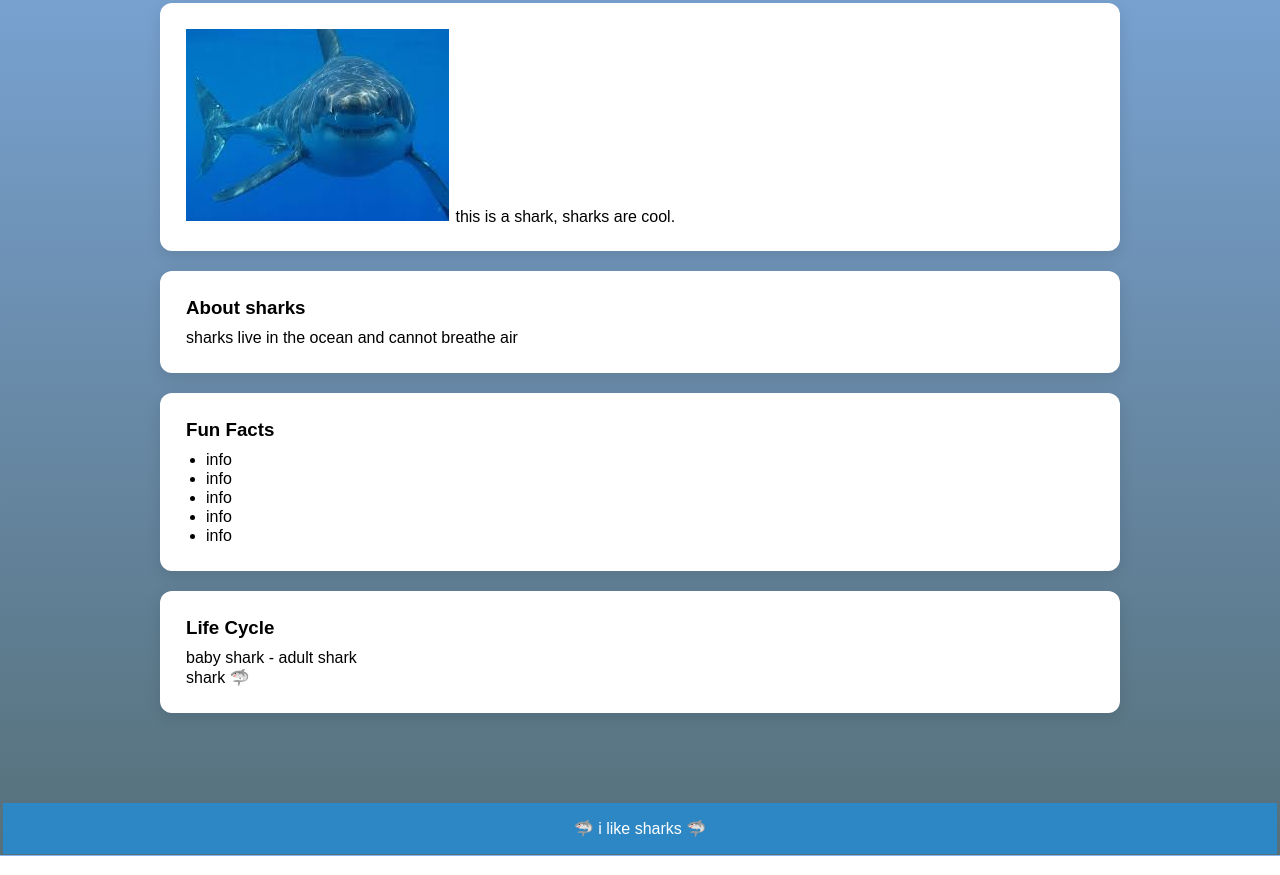
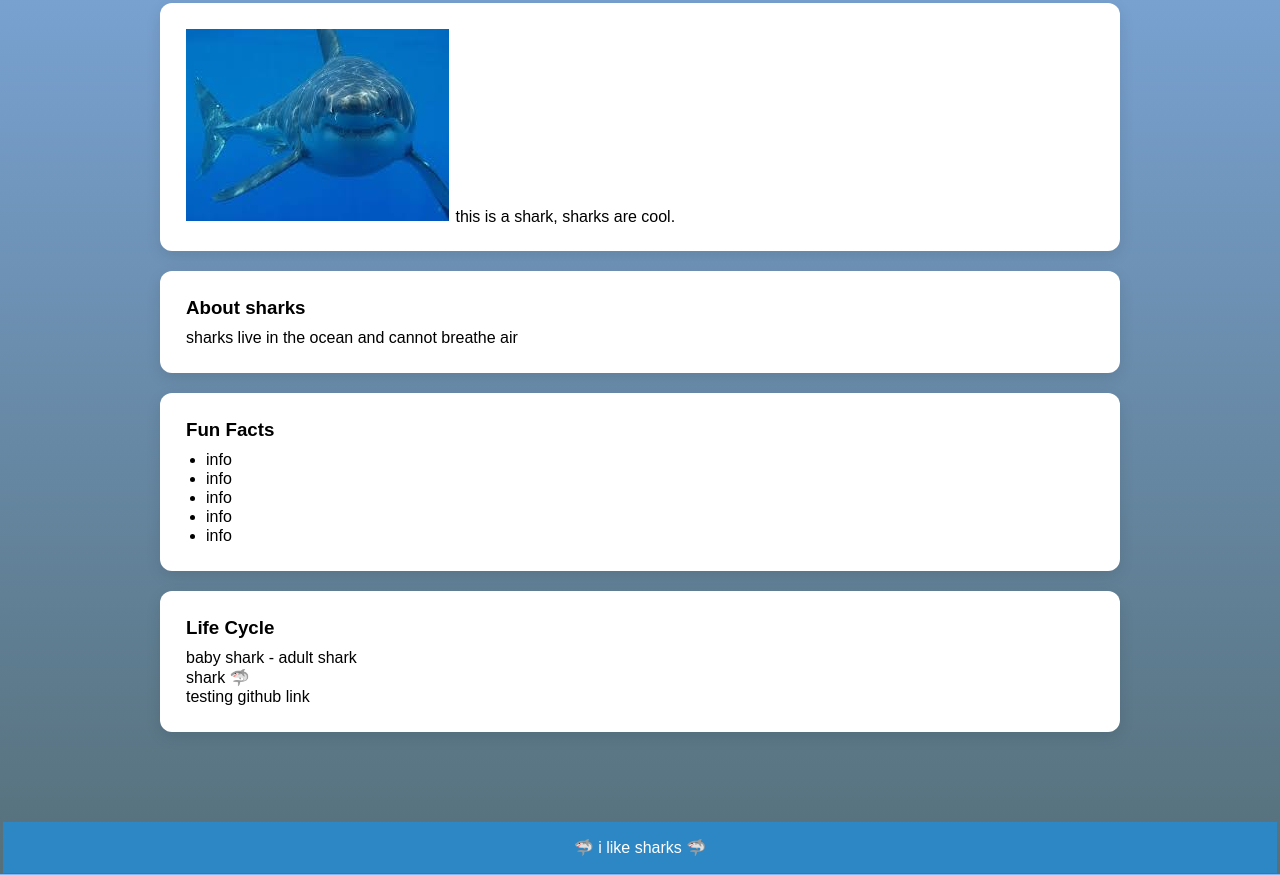
Before and after one commit to sesbianlex67/website, a plain HTML site: page index.html in a window 1280 px wide. Shown: the part 348-1223 px from the top of the page. Drawn offline with Linux system fonts and the light colour scheme.

Commit message:
test github

```diff
--- a/index.html
+++ b/index.html
@@ -66,6 +66,7 @@
         <p>
             shark 🦈
         </p>
+        <p>testing github link</p>
     </div>
 </div>
 
```
